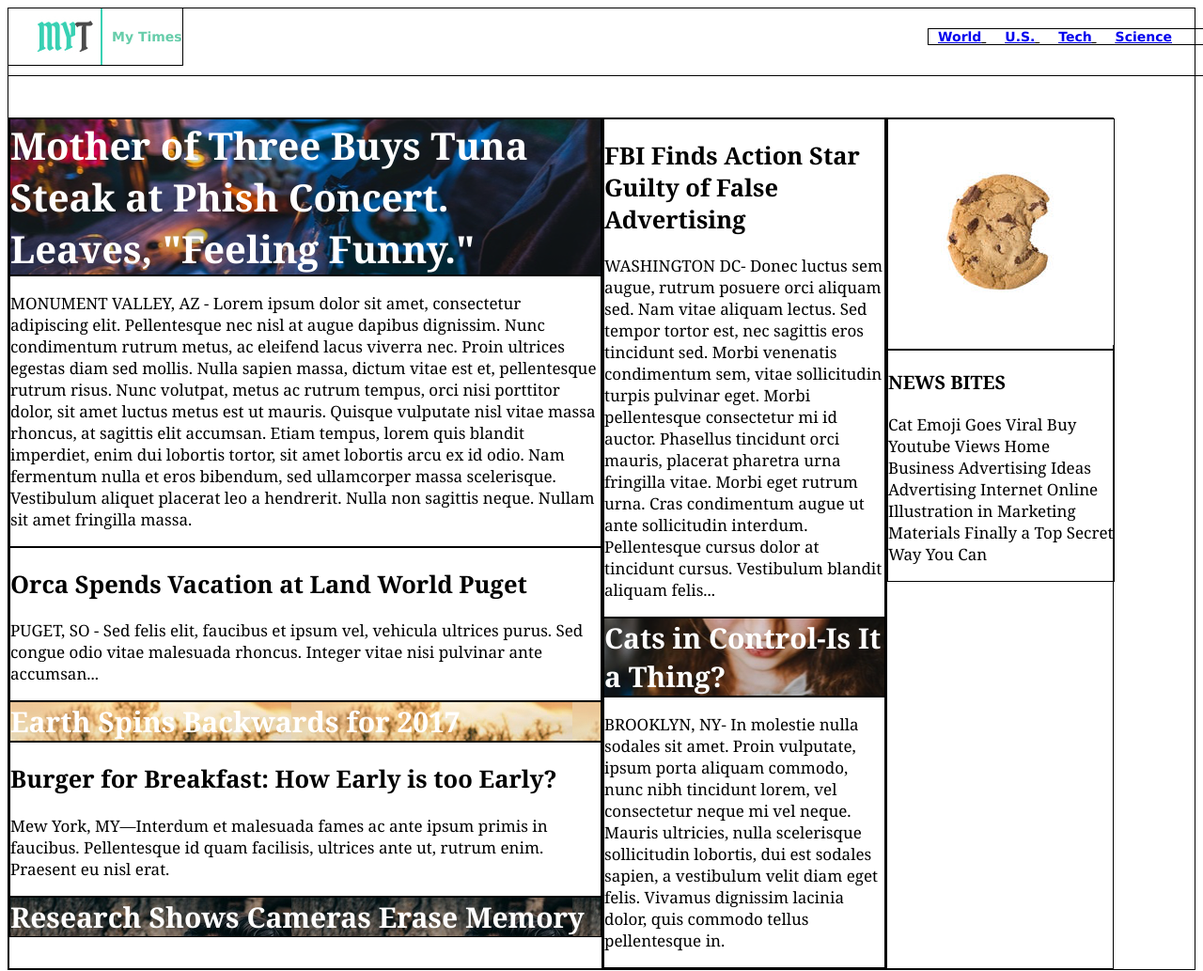
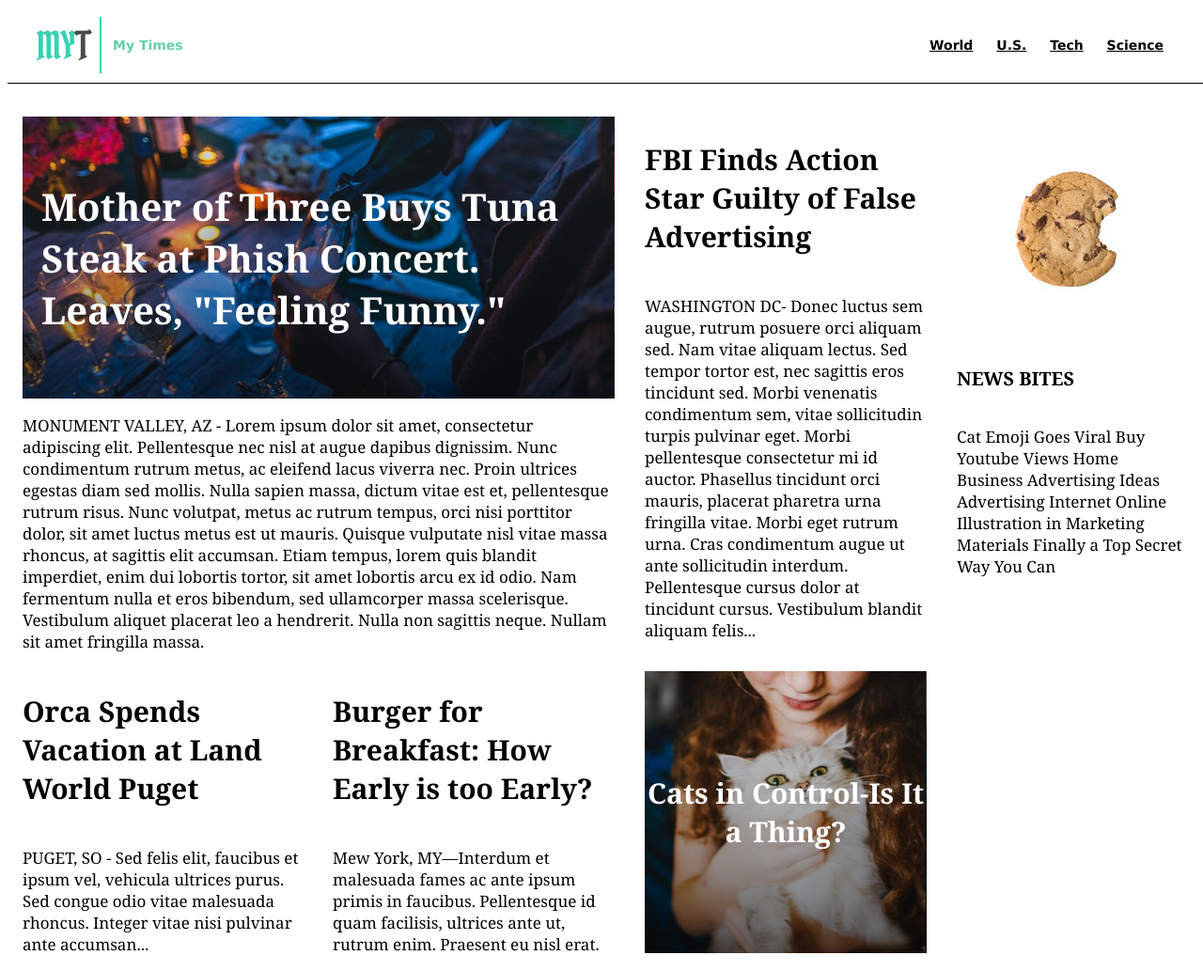
Before and after one commit to sparky9teen/mytimes, a plain HTML site: page index.html in a window 1280 px wide. Shown: the top 1033 px of the page at 94% size. Drawn offline with Linux system fonts and the light colour scheme.

Commit message:
Revised My Times project with all content.

```diff
--- a/index.html
+++ b/index.html
@@ -5,12 +5,15 @@
 		  <title>My Times</title>
 		</head>
 		<body>
+			<!-- Header Section -->
 			<header>
+				<!-- logo and title -->
 				<div class="logo">
 					<img src="./resources/logo/img-myt-logo.jpg"/>
 					<span>My Times</span>
 				</div>
-				<nav class="links">
+				<!-- links -->
+				<nav>
 					<span>
 						<a href="#">World</a>
 					</span>
@@ -25,56 +28,88 @@
 					</span>
 				</nav>
 			</header>
-			<div class="columns">
-				<!-- large column content. -->
+				<!-- Main Content Section -->
+				<div class="allcontent">
+					<!-- large column -->
 					<div class="column large">
-					<div class="concert headline">
-						<span>Mother of Three Buys Tuna Steak at Phish Concert. Leaves, "Feeling Funny."</span>
+						<div class="mainarticle">
+							<div class="concert overlay">
+								<span>
+									Mother of Three Buys Tuna Steak at Phish Concert. Leaves, "Feeling Funny."
+								</span>
 							</div>
-					<div class="story">
-						<p>MONUMENT VALLEY, AZ - Lorem ipsum dolor sit amet, consectetur adipiscing elit. Pellentesque nec nisl at augue dapibus dignissim. Nunc condimentum rutrum metus, ac eleifend lacus viverra nec. Proin ultrices egestas diam sed mollis. Nulla sapien massa, dictum vitae est et, pellentesque rutrum risus. Nunc volutpat, metus ac rutrum tempus, orci nisi porttitor dolor, sit amet luctus metus est ut mauris. Quisque vulputate nisl vitae massa rhoncus, at sagittis elit accumsan. Etiam tempus, lorem quis blandit imperdiet, enim dui lobortis tortor, sit amet lobortis arcu ex id odio. Nam fermentum nulla et eros bibendum, sed ullamcorper massa scelerisque. Vestibulum aliquet placerat leo a hendrerit. Nulla non sagittis neque. Nullam sit amet fringilla massa.</p>
+							<p class="text">
+								MONUMENT VALLEY, AZ - Lorem ipsum dolor sit amet, consectetur adipiscing elit. Pellentesque nec nisl at augue dapibus dignissim. Nunc condimentum rutrum metus, ac eleifend lacus viverra nec. Proin ultrices egestas diam sed mollis. Nulla sapien massa, dictum vitae est et, pellentesque rutrum risus. Nunc volutpat, metus ac rutrum tempus, orci nisi porttitor dolor, sit amet luctus metus est ut mauris. Quisque vulputate nisl vitae massa rhoncus, at sagittis elit accumsan. Etiam tempus, lorem quis blandit imperdiet, enim dui lobortis tortor, sit amet lobortis arcu ex id odio. Nam fermentum nulla et eros bibendum, sed ullamcorper massa scelerisque. Vestibulum aliquet placerat leo a hendrerit. Nulla non sagittis neque. Nullam sit amet fringilla massa.
+							</p>
 						</div>
 
-					<div class="story">
-						<h2>Orca Spends Vacation at Land World Puget</h2>
-						<p>PUGET, SO - Sed felis elit, faucibus et ipsum vel, vehicula ultrices purus. Sed congue odio vitae malesuada rhoncus. Integer vitae nisi pulvinar ante accumsan...</p>
+						<div class="articles">
+							<div class="article">
+								<h2>
+									Orca Spends Vacation at Land World Puget
+								</h2>
+								<p class="text">
+									PUGET, SO - Sed felis elit, faucibus et ipsum vel, vehicula ultrices purus. Sed congue odio vitae malesuada rhoncus. Integer vitae nisi pulvinar ante accumsan...
+								</p>
+
+								<div class="earth overlay">
+									<span>
+										Earth Spins Backwards for 2017
+									</span>
 								</div>
-					<div class="earth headline">
-						<span>Earth Spins Backwards for 2017</span>
 							</div>
 
-					<div class="story">
-						<h2>Burger for Breakfast: How Early is too Early?</h2>
-						<p> Mew York, MY—Interdum et malesuada fames ac ante ipsum primis in faucibus. Pellentesque id quam facilisis, ultrices ante ut, rutrum enim. Praesent eu nisl erat.</p>
-					</div>
-					<div class="camera headline">
-						<span>Research Shows Cameras Erase Memory</span>
+							<div class="article">
+								<h2>
+									Burger for Breakfast: How Early is too Early?
+								</h2>
+								<p class="text">
+									Mew York, MY—Interdum et malesuada fames ac ante ipsum primis in faucibus. Pellentesque id quam facilisis, ultrices ante ut, rutrum enim. Praesent eu nisl erat.
+								</p>
+
+								<div class="camera overlay">
+									<span>
+										Research Shows Cameras Erase Memory
+									</span>
 								</div>
 							</div>
-				<!-- medium column content. -->
-				<div class="column medium">
-					<div class="story">
-						<h2>FBI Finds Action Star Guilty of False Advertising</h2>
-						<p>WASHINGTON DC- Donec luctus sem augue, rutrum posuere orci aliquam sed. Nam vitae aliquam lectus. Sed tempor tortor est, nec sagittis eros tincidunt sed. Morbi venenatis condimentum sem, vitae sollicitudin turpis pulvinar eget. Morbi pellentesque consectetur mi id auctor. Phasellus tincidunt orci mauris, placerat pharetra urna fringilla vitae. Morbi eget rutrum urna. Cras condimentum augue ut ante sollicitudin interdum. Pellentesque cursus dolor at tincidunt cursus. Vestibulum blandit aliquam felis...</p>
-					</div>
-					<div class="cat headline">
-						<span>Cats in Control-Is It a Thing?</span>
-					</div>
-					<div class="story">
-						<p>BROOKLYN, NY- In molestie nulla sodales sit amet. Proin vulputate, ipsum porta aliquam commodo, nunc nibh tincidunt lorem, vel consectetur neque mi vel neque. Mauris ultricies, nulla scelerisque sollicitudin lobortis, dui est sodales sapien, a vestibulum velit diam eget felis. Vivamus dignissim lacinia dolor, quis commodo tellus pellentesque in.</p>
 						</div>
 					</div>
-				<!-- small column content. -->
+
+					<!-- medium column -->
+					<div class="column medium">
+						<div class="article">
+							<h2>
+								FBI Finds Action Star Guilty of False Advertising
+							</h2>
+							<p class="narrative">
+								WASHINGTON DC- Donec luctus sem augue, rutrum posuere orci aliquam sed. Nam vitae aliquam lectus. Sed tempor tortor est, nec sagittis eros tincidunt sed. Morbi venenatis condimentum sem, vitae sollicitudin turpis pulvinar eget. Morbi pellentesque consectetur mi id auctor. Phasellus tincidunt orci mauris, placerat pharetra urna fringilla vitae. Morbi eget rutrum urna. Cras condimentum augue ut ante sollicitudin interdum. Pellentesque cursus dolor at tincidunt cursus. Vestibulum blandit aliquam felis...
+							</p>
+						</div>
+
+						<div class="cat overlay">
+							<span>
+								Cats in Control-Is It a Thing?
+							</span>
+						</div>
+						<p class="narrative">
+							BROOKLYN, NY- In molestie nulla sodales sit amet. Proin vulputate, ipsum porta aliquam commodo, nunc nibh tincidunt lorem, vel consectetur neque mi vel neque. Mauris ultricies, nulla scelerisque sollicitudin lobortis, dui est sodales sapien, a vestibulum velit diam eget felis. Vivamus dignissim lacinia dolor, quis commodo tellus pellentesque in.
+						</p>
+					</div>
+
+					<!-- small column -->
 				  <div class="column small">
 						<div class="cookie">
 							<img src="./resources/images/img-news-bite.png">
 						</div>
-					<div class="story">
-						<h3>NEWS BITES</h3>
-						<p>Cat Emoji Goes Viral Buy Youtube Views Home Business Advertising Ideas Advertising Internet Online Illustration in Marketing Materials Finally a Top Secret Way You Can</p>
+
+						<h3>
+							NEWS BITES
+						</h3>
+						<p>
+							Cat Emoji Goes Viral Buy Youtube Views Home Business Advertising Ideas Advertising Internet Online Illustration in Marketing Materials Finally a Top Secret Way You Can
+						</p>
 					</div>
 				</div>
-			</div>
-
 			</body>
 	</html>
--- a/resources/style.css
+++ b/resources/style.css
@@ -1,98 +1,140 @@
 header {
   display: flex;
-  justify-content: space-between;
   align-items: center;
   position: fixed;
   z-index: 1;
+  height: 80px;
   width: 100%;
+  border-bottom: 1px solid black;
+  background-color: white;
   font-family: Verdana;
   font-size: 14px;
   font-weight: bold;
-  padding-bottom: 10px;
-  border-bottom: 1px solid black;
 }
 
-div.logo {
+.logo {
   display: flex;
   align-items: center;
+  flex-grow: 1;
   padding-left: 30px;
-  border: 1px solid black;
+}
+
+.logo img {
+  height: 60px;
+  width: 70px;
+  margin-right: 12px;
 }
 
 .logo span {
   color: MediumAquamarine;
-  padding-left: 10px;
+  padding-right: 30px;
 }
 
-.links {
-  padding-right: 30px;
-  border: 1px solid black;
+header nav {
+  padding-right: 40px;
 }
 
-.links span {
-  flex-direction: row;
+nav span {
+  display: inline-block;
+  padding: 20px 10px;
+}
+
+a {
   color: black;
   text-decoration: underline;
-  padding: 0 10px;
 }
 
-div {
-  border: 1px solid black;
+body {
+  font-family: Georgia;
+  font-size: 17px;
+  color: black;
 }
 
-.columns {
+.allcontent {
   display: flex;
+  width: 1232px;
+  margin: 0 auto 78px auto;
   padding-top: 116px;
 }
 
 .column {
   display: flex;
-  flex-flow: column wrap;
-}
-
-.headline {
-  display: flex;
-  font-family: Georgia;
-  font-weight: bold;
-  font-size: 30px;
-  color: white;
-}
-
-h2 {
-
+  flex-direction: column;
+  margin-right: 32px;
 }
 
 .column.large {
   width: 630px;
 }
 
-.concert.headline {
-  font-size: 40px;
-  background-image: url(./images/img-story-main.png);
-}
-
-.earth.headline {
-  background-image: url(./images/img-story-2.png);
-}
-
-.camera.headline {
-  background-image: url(./images/img-story-3.png);
-}
-
 .column.medium {
   width: 300px;
-}
-
-.cat.headline {
-  background-image: url(./images/img-story-1.png);
 }
 
 .column.small {
   width: 240px;
 }
 
-.story {
+div {
+  display: block;
+}
+
+.overlay {
+  display: flex;
+  flex-direction: column;
+  justify-content: center;
+  height: 300px;
+  margin-top: 15px;
   font-family: Georgia;
-  font-size: 17px;
-  color: black;
+  font-weight: bold;
+  font-size: 30px;
+  color: white;
+  text-align: center;
 }
+
+.concert.overlay {
+  background-image: url(./images/img-story-main.png);
+  width: 630px;
+  font-size: 40px;
+  text-align: left;
+  margin-top: 0;
+}
+
+.concert.overlay span {
+  margin-left: 20px;
+}
+
+.earth.overlay {
+  background-image: url(./images/img-story-2.png);
+}
+
+.camera.overlay {
+  background-image: url(./images/img-story-3.png);
+}
+
+.cat.overlay {
+  background-image: url(./images/img-story-1.png);
+}
+
+p {
+  display: block;
+}
+
+h2 {
+  display: block;
+  font-family: Georgia;
+  font-size: 30px;
+  font-weight: bold;
+  font-style: normal;
+}
+
+.articles {
+  display: flex;
+  justify-content: space-between;
+}
+
+.article {
+  display: flex;
+  flex-direction: column;
+  width: 300px;
+}
```
Lines whose indentation alone changed are shown as unchanged.
